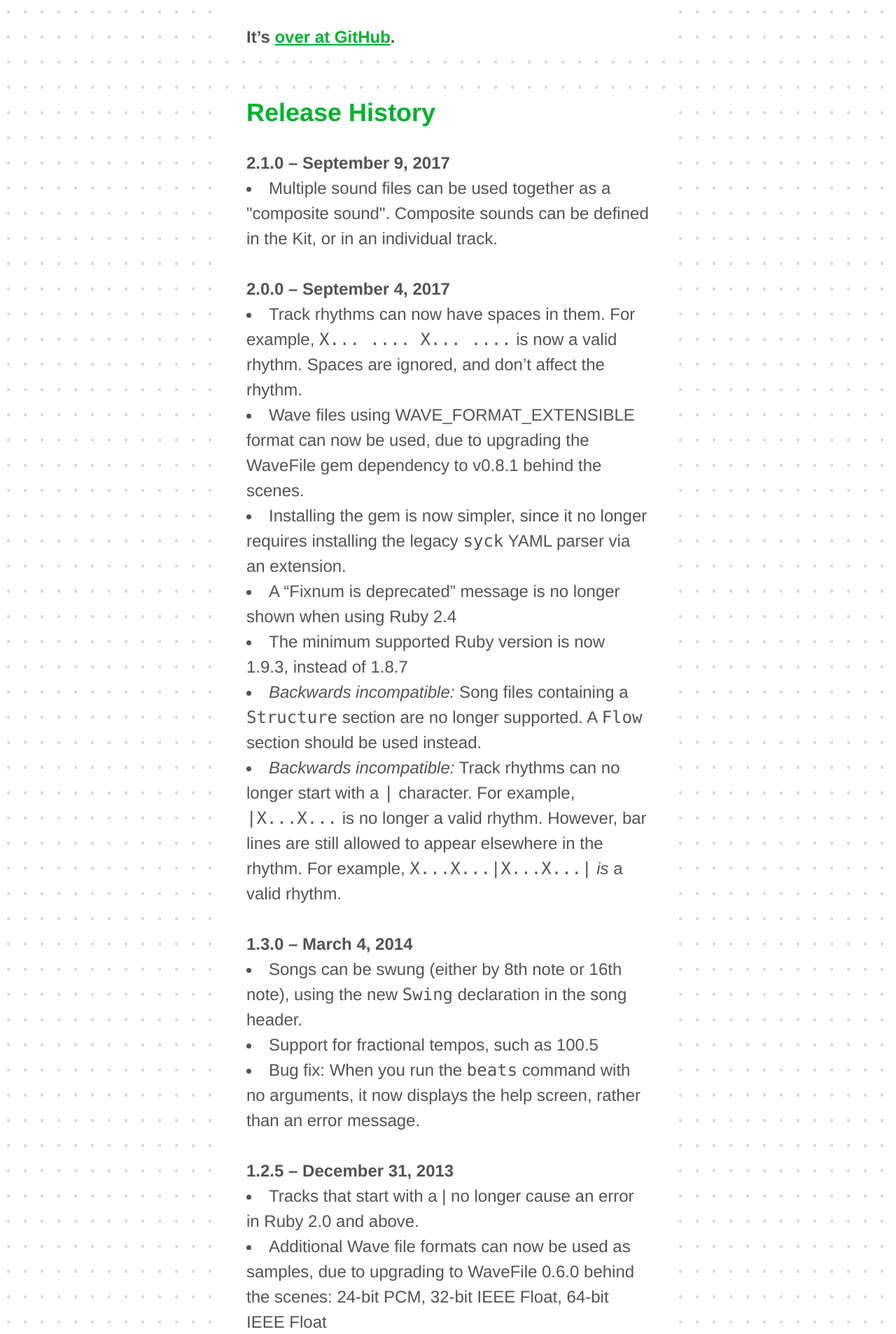
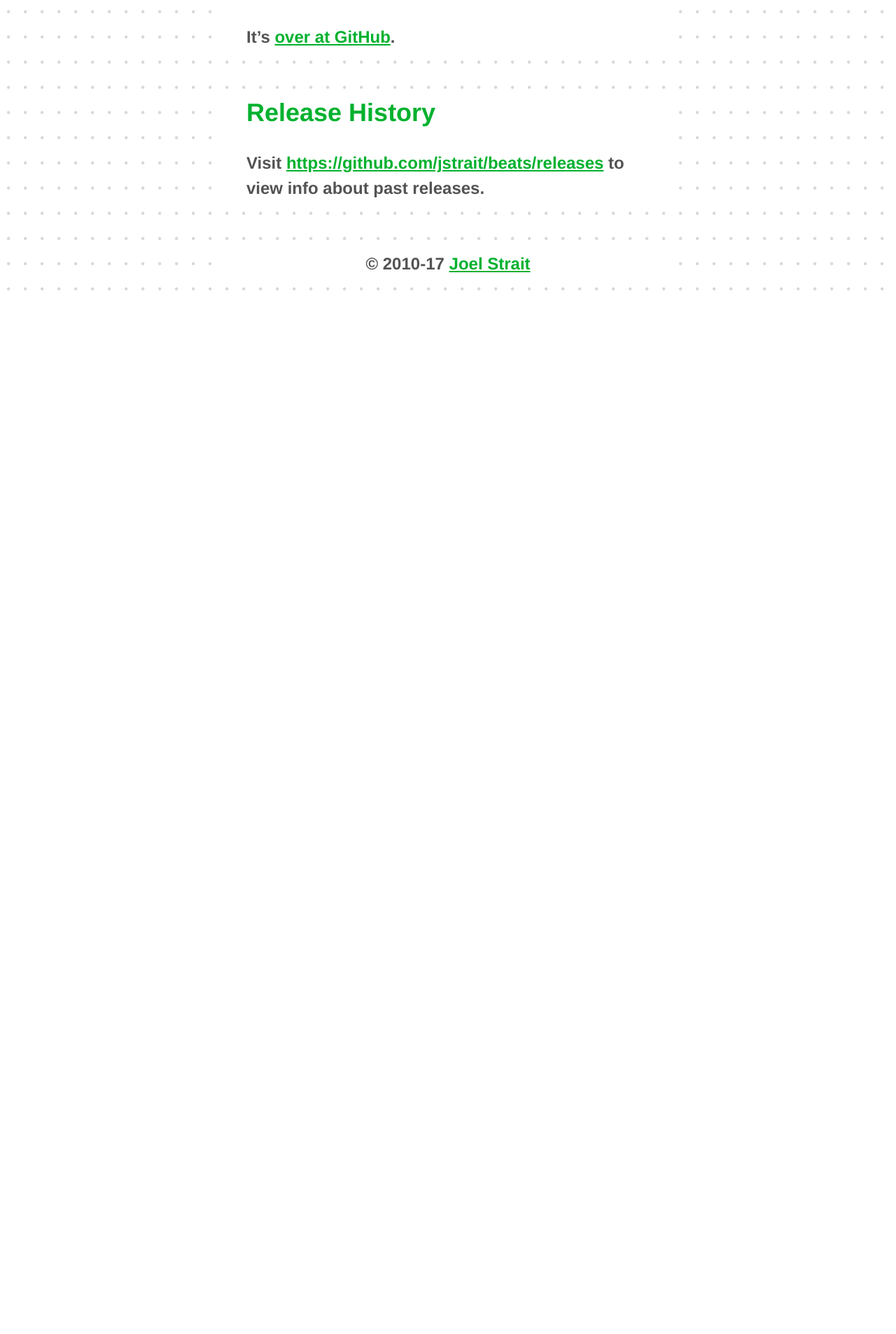
Before and after one commit to kevinbruyne0125/beats, a PHP site: page /download/ in a window 1280 px wide. Shown: the part 2161-4067 px from the top of the page at 70% size. After the commit the page ends 2576 px from the top, so only its background shows below. Run offline with PHP 8.4, Linux system fonts and the light colour scheme.

Commit message:
Removing detailed release notes from website
This info duplicates the Releases page in GitHub, and removing it
reduces the amount of work needed to create each release.

```diff
--- a/web/download.php
+++ b/web/download.php
@@ -42,69 +42,6 @@
   </div>
   <div id="release-history" class="content-box">
     <h2>Release History</h2>
-    <h3 class="mt">2.1.0 &ndash; September 9, 2017</h3>
-    <ul class="bulleted">
-      <li>Multiple sound files can be used together as a "composite sound". Composite sounds can be defined in the Kit, or in an individual track.</li>
-    </ul>
-    <h3 class="mt">2.0.0 &ndash; September 4, 2017</h3>
-    <ul class="bulleted">
-      <li>Track rhythms can now have spaces in them. For example, <code>X... .... X... ....</code> is now a valid rhythm. Spaces are ignored, and don&rsquo;t affect the rhythm.</li>
-      <li>Wave files using WAVE_FORMAT_EXTENSIBLE format can now be used, due to upgrading the WaveFile gem dependency to v0.8.1 behind the scenes.</li>
-      <li>Installing the gem is now simpler, since it no longer requires installing the legacy <code>syck</code> YAML parser via an extension.</li>
-      <li>A &#8220;Fixnum is deprecated&#8221; message is no longer shown when using Ruby 2.4</li>
-      <li>The minimum supported Ruby version is now 1.9.3, instead of 1.8.7</li>
-      <li><em>Backwards incompatible:</em> Song files containing a <code>Structure</code> section are no longer supported. A <code>Flow</code> section should be used instead.</li>
-      <li><em>Backwards incompatible:</em> Track rhythms can no longer start with a <code>|</code> character. For example, <code>|X...X...</code> is no longer a valid rhythm. However, bar lines are still allowed to appear elsewhere in the rhythm. For example, <code>X...X...|X...X...|</code> <em>is</em> a valid rhythm.</li>
-    </ul>
-    <h3 class="mt">1.3.0 &ndash; March 4, 2014</h3>
-    <ul class="bulleted">
-      <li>Songs can be swung (either by 8th note or 16th note), using the new <code>Swing</code> declaration in the song header.</li>
-      <li>Support for fractional tempos, such as 100.5</li>
-      <li>Bug fix: When you run the <code>beats</code> command with no arguments, it now displays the help screen, rather than an error message.</li>
-    </ul>
-    <h3 class="mt">1.2.5 &ndash; December 31, 2013</h3>
-    <ul class="bulleted">
-      <li>Tracks that start with a | no longer cause an error in Ruby 2.0 and above.</li>
-      <li>Additional Wave file formats can now be used as samples, due to upgrading to WaveFile 0.6.0 behind the scenes: 24-bit PCM, 32-bit IEEE Float, 64-bit IEEE Float</li>
-    </ul>
-    <h3 class="mt">1.2.4 &ndash; December 22, 2012</h3>
-    <ul class="bulleted">
-      <li>Now fully supports MRI 1.9.3</li>
-      <li>Now supports 32-bit PCM Wave files, due to upgrading to WaveFile 0.4.0. Previously, only 8-bit and 16-bit PCM files were supported.</li>
-    </ul>
-    <h3 class="mt">1.2.3 &ndash; December 31, 2011</h3>
-    <ul class="bulleted">
-      <li>Bug fix: You can now use <code>~</code> in sound file paths, and it will correctly expand to your home folder. (At least on UNIX OSes, I'm not sure if that works on Windows).</li>
-      <li>The new <code>--path</code> option allows setting the base path from which relative sound file paths are searched for.</li>
-    </ul>
-    <h3 class="mt">1.2.2 &ndash; June 13, 2011</h3>
-    <ul class="bulleted">
-      <li>Bug fix: Compatibility issues with Windows. Thanks to Luis Lavena for mentioning the problem and how to fix it.</li>
-      <li>Bug fix: Return the correct status code when Beats terminates, to improve scriptability.</li>
-    </ul>
-    <h3 class="mt">1.2.1 &ndash; March 6, 2011</h3>
-    <ul class="bulleted">
-      <li>You can use the <code>|</code> character to represent bar lines in a track rhythm. This is optional, but often makes longer rhythms easier to read.</li>
-      <li>The "Structure" section of the song header is now called "Flow". (You can still use "Structure" for now, but you'll get a warning).</li>
-      <li>A pattern can contain multiple tracks that use the same sound. Previously, Beats would pick one of those tracks as the 'winner', and the other tracks wouldn't be played.</li>
-      <li>Bug fix: A better error message is displayed if a sound file is in an unsupported format (such as MP3), or is not even a sound file.</li>
-    </ul>
-    <h3 class="mt">1.2.0 &ndash; July 12, 2010</h3>
-    <ul class="bulleted">
-      <li>Major performance improvements. Up to 19x faster.</li>
-    </ul>
-    <h3 class="mt">1.1.0 &ndash; April 12, 2010</h3>
-    <ul class="bulleted">
-      <li>Performance improvement: about a 2x speedup. (When using the <code>-s</code> option, no speedup).</li>
-      <li>Added support for a <code>Kit</code> section in song headers.</li>
-      <li>Improved error messages displayed when song files have errors.</li>
-    </ul>
-    <h3 class="mt">1.0.0 &ndash; February 13, 2010</h3>
-    <ul class="bulleted">
-      <li>Initial version</li>
-      <li>Support for using 8 or 16-bit, mono or stereo sounds.</li>
-      <li>Support for the <code>-s</code> option, which saves each track to a separate file.</li>
-      <li>Support for the <code>-p</code> option, which only generates a single pattern.</li>
-    </ul>
+    <p>Visit <a href="https://github.com/jstrait/beats/releases">https://github.com/jstrait/beats/releases</a> to view info about past releases.</p>
   </div>
 <? drawFooter(); ?>
```
